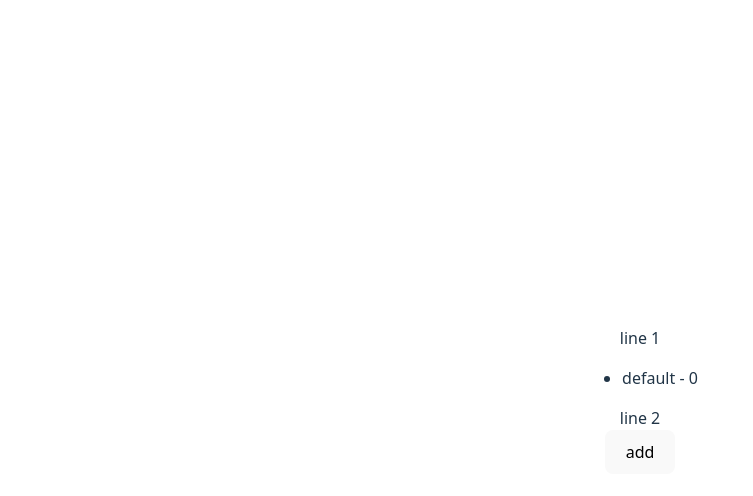
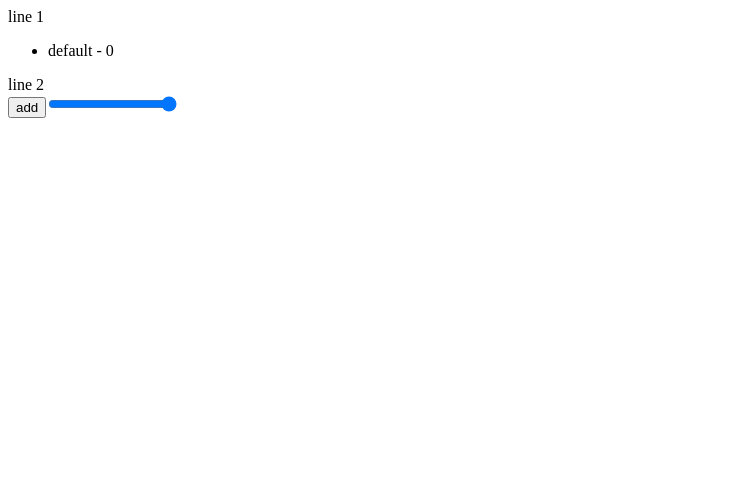
Before and after one commit to Framerage/rts_vue_mf_extra, a Vue app: page / in a window 1280 px wide. Shown: the top 496 px of the page, without its empty margins (0-753 px from the left). Built offline with nearby package versions, Linux system fonts and the light colour scheme.

Commit message:
delete default styles

```diff
--- a/src/components/SharedMainPage.vue
+++ b/src/components/SharedMainPage.vue
@@ -16,4 +16,5 @@
     </ul>
     <div>line 2</div>
     <button @click="onAddItem"> add</button>
+    <input type="range" :min="0" :max="10" :step="1" >
 </template>
--- a/src/style.css
+++ /dev/null
@@ -1,79 +0,0 @@
-:root {
-  font-family: system-ui, Avenir, Helvetica, Arial, sans-serif;
-  line-height: 1.5;
-  font-weight: 400;
-
-  color-scheme: light dark;
-  color: rgba(255, 255, 255, 0.87);
-  background-color: #242424;
-
-  font-synthesis: none;
-  text-rendering: optimizeLegibility;
-  -webkit-font-smoothing: antialiased;
-  -moz-osx-font-smoothing: grayscale;
-}
-
-a {
-  font-weight: 500;
-  color: #646cff;
-  text-decoration: inherit;
-}
-a:hover {
-  color: #535bf2;
-}
-
-body {
-  margin: 0;
-  display: flex;
-  place-items: center;
-  min-width: 320px;
-  min-height: 100vh;
-}
-
-h1 {
-  font-size: 3.2em;
-  line-height: 1.1;
-}
-
-button {
-  border-radius: 8px;
-  border: 1px solid transparent;
-  padding: 0.6em 1.2em;
-  font-size: 1em;
-  font-weight: 500;
-  font-family: inherit;
-  background-color: #1a1a1a;
-  cursor: pointer;
-  transition: border-color 0.25s;
-}
-button:hover {
-  border-color: #646cff;
-}
-button:focus,
-button:focus-visible {
-  outline: 4px auto -webkit-focus-ring-color;
-}
-
-.card {
-  padding: 2em;
-}
-
-#app {
-  max-width: 1280px;
-  margin: 0 auto;
-  padding: 2rem;
-  text-align: center;
-}
-
-@media (prefers-color-scheme: light) {
-  :root {
-    color: #213547;
-    background-color: #ffffff;
-  }
-  a:hover {
-    color: #747bff;
-  }
-  button {
-    background-color: #f9f9f9;
-  }
-}
```
Also changed, not shown: src/main.ts (+3 -4 lines).
